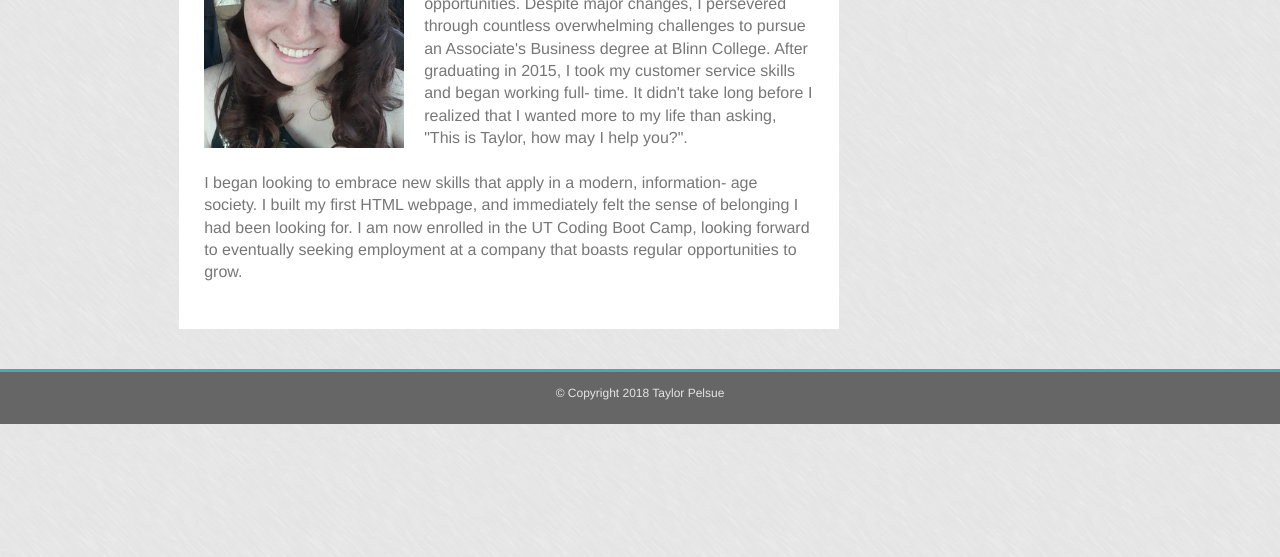
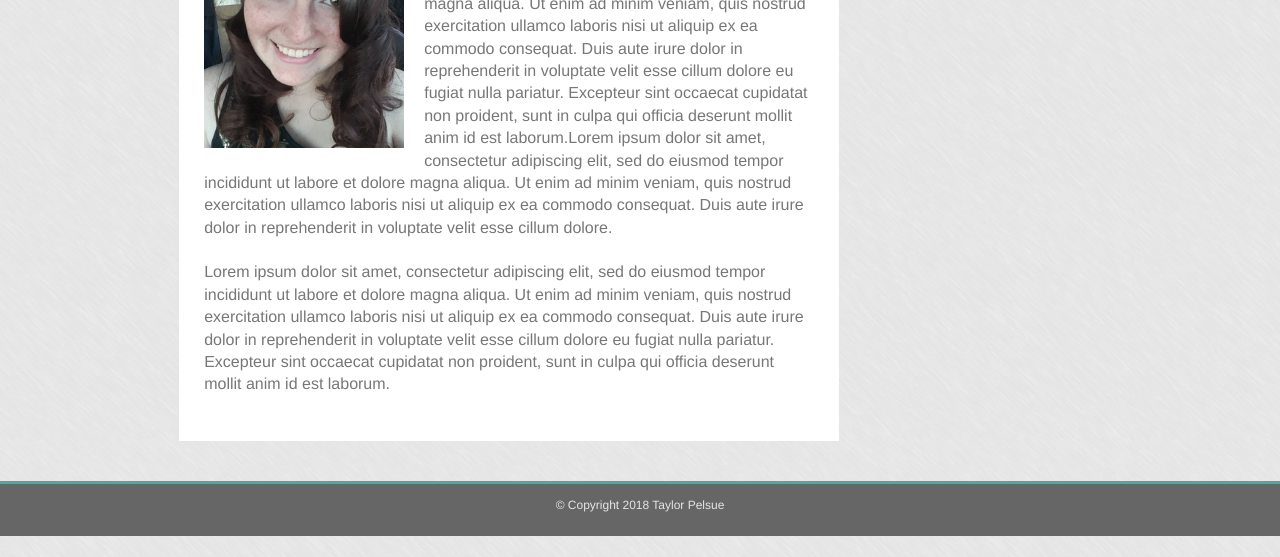
Before and after one commit to taylorpelsue/Responsive-Portfolio, a plain HTML site: page index.html in a window 1280 px wide. Shown: the part 243-800 px from the top of the page. Drawn offline with Linux system fonts and the light colour scheme.

Commit message:
replaced <p> with lorem
to be changed again later

```diff
--- a/index.html
+++ b/index.html
@@ -41,16 +41,9 @@
             <img id="profilepicture" src="assets/images/profile.jpg" alt="Taylor Pelsue's Profile Picture" width="200px">
 
 
-            <p id="paragraph">After growing up in Syracuse, NY, in the summer of 2013 I made my move to Texas in search of new opportunities.
-                Despite major changes, I persevered through countless overwhelming challenges to pursue an Associate's Business
-                degree at Blinn College. After graduating in 2015, I took my customer service skills and began working full-
-                time. It didn't take long before I realized that I wanted more to my life than asking, "This is Taylor, how
-                may I help you?".
+            <p id="paragraph">Lorem ipsum dolor sit amet, consectetur adipiscing elit, sed do eiusmod tempor incididunt ut labore et dolore magna aliqua. Ut enim ad minim veniam, quis nostrud exercitation ullamco laboris nisi ut aliquip ex ea commodo consequat. Duis aute irure dolor in reprehenderit in voluptate velit esse cillum dolore eu fugiat nulla pariatur. Excepteur sint occaecat cupidatat non proident, sunt in culpa qui officia deserunt mollit anim id est laborum.Lorem ipsum dolor sit amet, consectetur adipiscing elit, sed do eiusmod tempor incididunt ut labore et dolore magna aliqua. Ut enim ad minim veniam, quis nostrud exercitation ullamco laboris nisi ut aliquip ex ea commodo consequat. Duis aute irure dolor in reprehenderit in voluptate velit esse cillum dolore.
                 <br>
-                <br> I began looking to embrace new skills that apply in a modern, information- age society. I built my first
-                HTML webpage, and immediately felt the sense of belonging I had been looking for. I am now enrolled in the
-                UT Coding Boot Camp, looking forward to eventually seeking employment at a company that boasts regular opportunities
-                to grow.</p>
+                <br> Lorem ipsum dolor sit amet, consectetur adipiscing elit, sed do eiusmod tempor incididunt ut labore et dolore magna aliqua. Ut enim ad minim veniam, quis nostrud exercitation ullamco laboris nisi ut aliquip ex ea commodo consequat. Duis aute irure dolor in reprehenderit in voluptate velit esse cillum dolore eu fugiat nulla pariatur. Excepteur sint occaecat cupidatat non proident, sunt in culpa qui officia deserunt mollit anim id est laborum.</p>
 
         </div>
 
```
